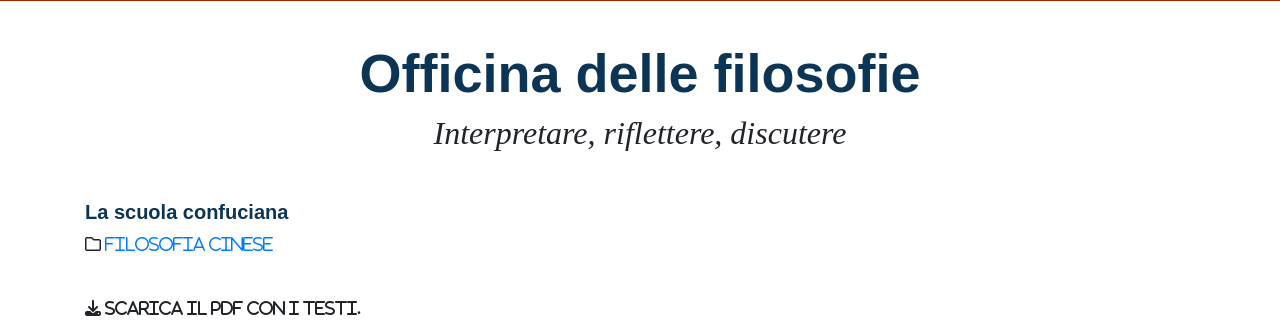
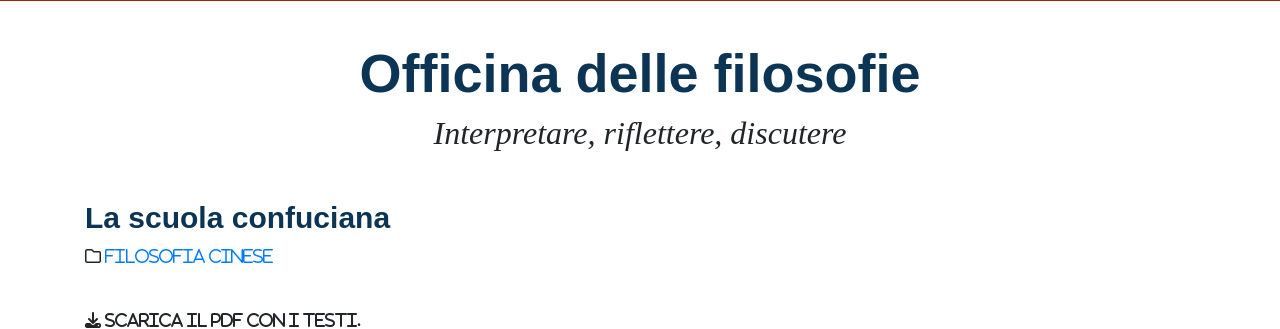
Before and after one commit to officinadellefilosofie/officina, a PHP site: page /scuola_confuciana.html in a window 1280 px wide. Shown: the part 55-384 px from the top of the page. Run offline with PHP 8.4, Linux system fonts and the light colour scheme; some libraries are stand-ins or nearby versions.

Commit message:
Modifiche

```diff
--- a/css/style.css
+++ b/css/style.css
@@ -28,7 +28,7 @@ font-style:italic;
 
 h3{
 	font-family: 'Helvetica Neue LT Std', sans-serif;
-	font-size: 20px;
+	font-size: 30px;
 	font-weight: bold;
   color: #0C3454;
   text-transform: none;
@@ -44,7 +44,7 @@ h4{
 
 h5{
 	font-family: 'Helvetica Neue LT Std', sans-serif;
-	font-size: 14px;
+	font-size: 25px;
 	font-weight: bold;
   color: #0C3454;
   text-transform: none;
--- a/scuola_confuciana.html
+++ b/scuola_confuciana.html
@@ -65,7 +65,8 @@
 <i class="fa fa-folder-o" aria-hidden="true">&nbsp;<a href="filosofia_cinese">Filosofia cinese</a></i> &nbsp;
 <p>&nbsp;</p>
 
-<i class="fa fa-download" aria-hidden="true">&nbsp;Scarica il pdf con i testi.</i>
+<i class="fa fa-download" aria-hidden="true">&nbsp;Scarica il PDF con i testi.</i><br>
+<a href="https://doi.org/10.5281/zenodo.4529016"><img src="https://zenodo.org/badge/DOI/10.5281/zenodo.4529016.svg" alt="DOI"></a>
 <p>&nbsp;</p>
 
 <h5>Comprensione e rielaborazione del testo</h5>
```
